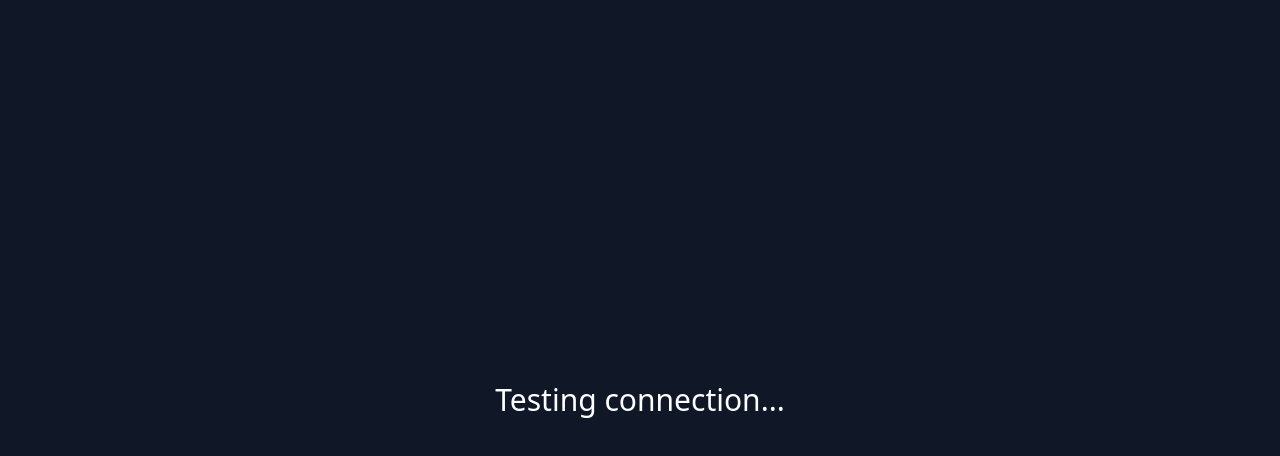
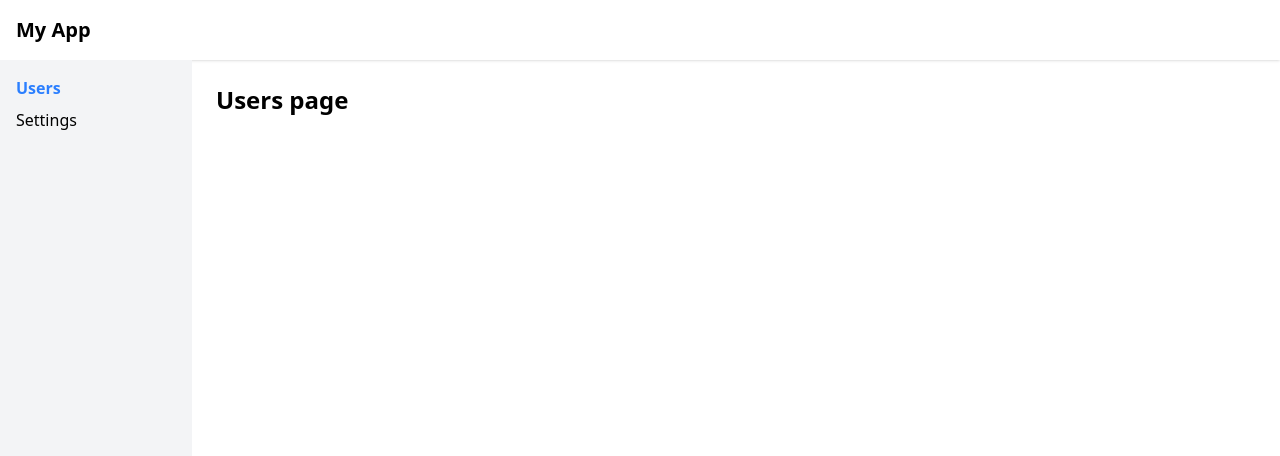
Before and after one commit to tjasika/Angular-Project, an Angular app: page /users in a window 1280 px wide. Shown: the top 456 px of the page. Built offline with nearby package versions, Linux system fonts and the light colour scheme; no server answers.

Commit message:
feat: basic layout

```diff
--- a/src/app/app.config.ts
+++ b/src/app/app.config.ts
@@ -5,6 +5,7 @@ import { routes } from './app.routes';
 
 export const appConfig: ApplicationConfig = {
   providers: [
-    provideHttpClient()
+    provideHttpClient(),
+    provideRouter(routes)
   ]
 };
--- a/src/app/app.ts
+++ b/src/app/app.ts
@@ -7,7 +7,7 @@ import { RouterOutlet } from '@angular/router';
   selector: 'app-root',
   standalone: true,
   imports: [RouterOutlet],
-  templateUrl: './app.html',
+  template: '<router-outlet />',
   styleUrl: './app.css'
 })
 export class AppComponent implements OnInit {
--- a/src/app/components/layout/layout.html
+++ b/src/app/components/layout/layout.html
@@ -1 +1,19 @@
-<p>layout works!</p>
+<div class="flex flex-col h-screen">
+  <!-- Header -->
+  <header class="bg-white shadow p-4">
+    <h1 class="text-xl font-bold">My App</h1>
+  </header>
+
+  <div class="flex flex-1 overflow-hidden">
+    <!-- Sidebar -->
+    <nav class="bg-gray-100 w-48 p-4 flex flex-col gap-2">
+      <a routerLink="/users" routerLinkActive="font-bold text-blue-500">Users</a>
+      <a routerLink="/settings" routerLinkActive="font-bold text-blue-500">Settings</a>
+    </nav>
+
+    <!-- Page content -->
+    <main class="flex-1 p-6 overflow-auto">
+      <router-outlet />
+    </main>
+  </div>
+</div>
--- a/src/app/components/layout/layout.ts
+++ b/src/app/components/layout/layout.ts
@@ -1,8 +1,10 @@
 import { Component } from '@angular/core';
+import { RouterOutlet, RouterLink, RouterLinkActive } from '@angular/router';
+
 
 @Component({
   selector: 'app-layout',
-  imports: [],
+  imports: [RouterOutlet, RouterLink, RouterLinkActive],
   templateUrl: './layout.html',
   styleUrl: './layout.css',
 })
--- a/src/app/pages/users/users.html
+++ b/src/app/pages/users/users.html
@@ -1 +1 @@
-<p>users works!</p>
+<h1 class="text-2xl font-bold">Users page</h1>
```
